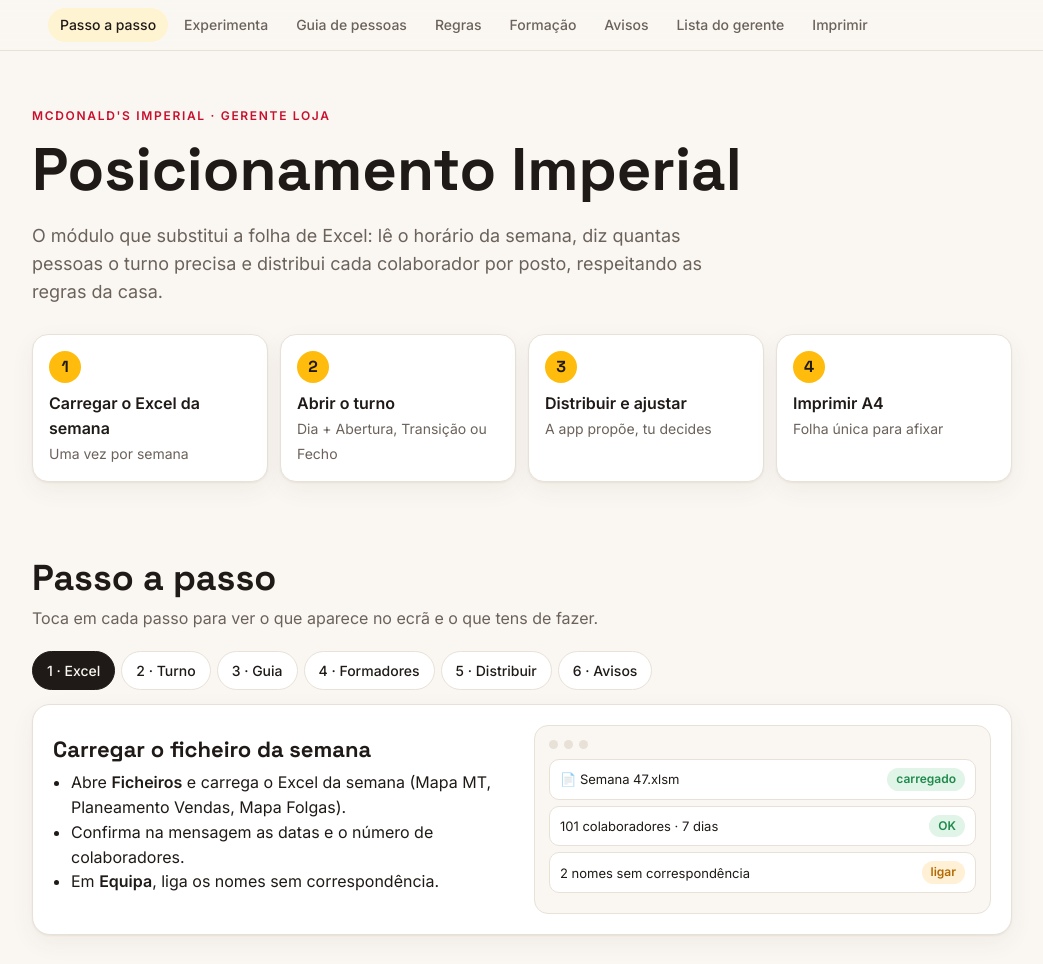
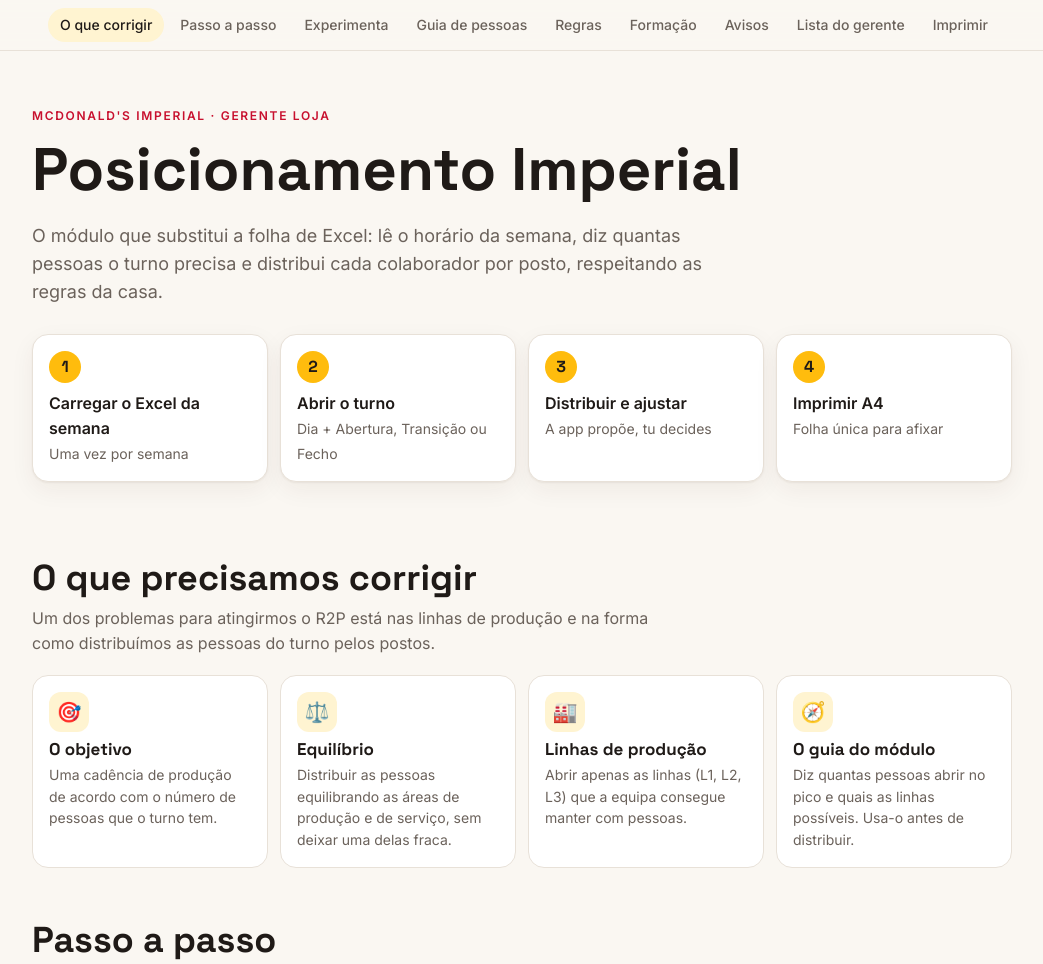
Before and after one commit to McdImperial/gestao-horarios-imperial, a plain HTML site: page documentos/guia-posicionamento.html in a window 1280 px wide. Shown: the top 964 px of the page, without its empty margins (118-1161 px from the left). Drawn offline with Linux system fonts and the light colour scheme.

Commit message:
Guia do Posicionamento: ponto de correção do R2P (linhas de produção e distribuição)
Co-Authored-By: Claude Sonnet 5.5 <noreply@anthropic.com>
Claude-Session: https://claude.ai/code/session_015JWHEdcHLUXAzynCPtczSR

```diff
--- a/documentos/guia-posicionamento.html
+++ b/documentos/guia-posicionamento.html
@@ -84,7 +84,7 @@ footer{margin-top:48px;color:var(--mut);font-size:13px}
 </style>
 
 </head><body><nav><div class="w" id="nav">
-<a href="#passos">Passo a passo</a><a href="#demo">Experimenta</a><a href="#guia">Guia de pessoas</a><a href="#regras">Regras</a><a href="#fi">Formação</a><a href="#avisos">Avisos</a><a href="#lista">Lista do gerente</a><a href="#imprimir">Imprimir</a>
+<a href="#corrigir">O que corrigir</a><a href="#passos">Passo a passo</a><a href="#demo">Experimenta</a><a href="#guia">Guia de pessoas</a><a href="#regras">Regras</a><a href="#fi">Formação</a><a href="#avisos">Avisos</a><a href="#lista">Lista do gerente</a><a href="#imprimir">Imprimir</a>
 </div></nav>
 
 <div class="w">
@@ -99,6 +99,17 @@ footer{margin-top:48px;color:var(--mut);font-size:13px}
 <div><b>4</b><strong>Imprimir A4</strong><br><span style="color:var(--mut);font-size:14px">Folha única para afixar</span></div>
 </div>
 </header>
+
+<section id="corrigir">
+<h2>O que precisamos corrigir</h2>
+<p class="sub">Um dos problemas para atingirmos o R2P está nas linhas de produção e na forma como distribuímos as pessoas do turno pelos postos.</p>
+<div class="grid">
+<div class="rule"><div class="ic">🎯</div><h3>O objetivo</h3><p>Uma cadência de produção de acordo com o número de pessoas que o turno tem.</p></div>
+<div class="rule"><div class="ic">⚖️</div><h3>Equilíbrio</h3><p>Distribuir as pessoas equilibrando as áreas de produção e de serviço, sem deixar uma delas fraca.</p></div>
+<div class="rule"><div class="ic">🏭</div><h3>Linhas de produção</h3><p>Abrir apenas as linhas (L1, L2, L3) que a equipa consegue manter com pessoas.</p></div>
+<div class="rule"><div class="ic">🧭</div><h3>O guia do módulo</h3><p>Diz quantas pessoas abrir no pico e quais as linhas possíveis. Usa-o antes de distribuir.</p></div>
+</div>
+</section>
 
 <section id="passos">
 <h2>Passo a passo</h2>
```
Also changed, not shown: 1 other file.
